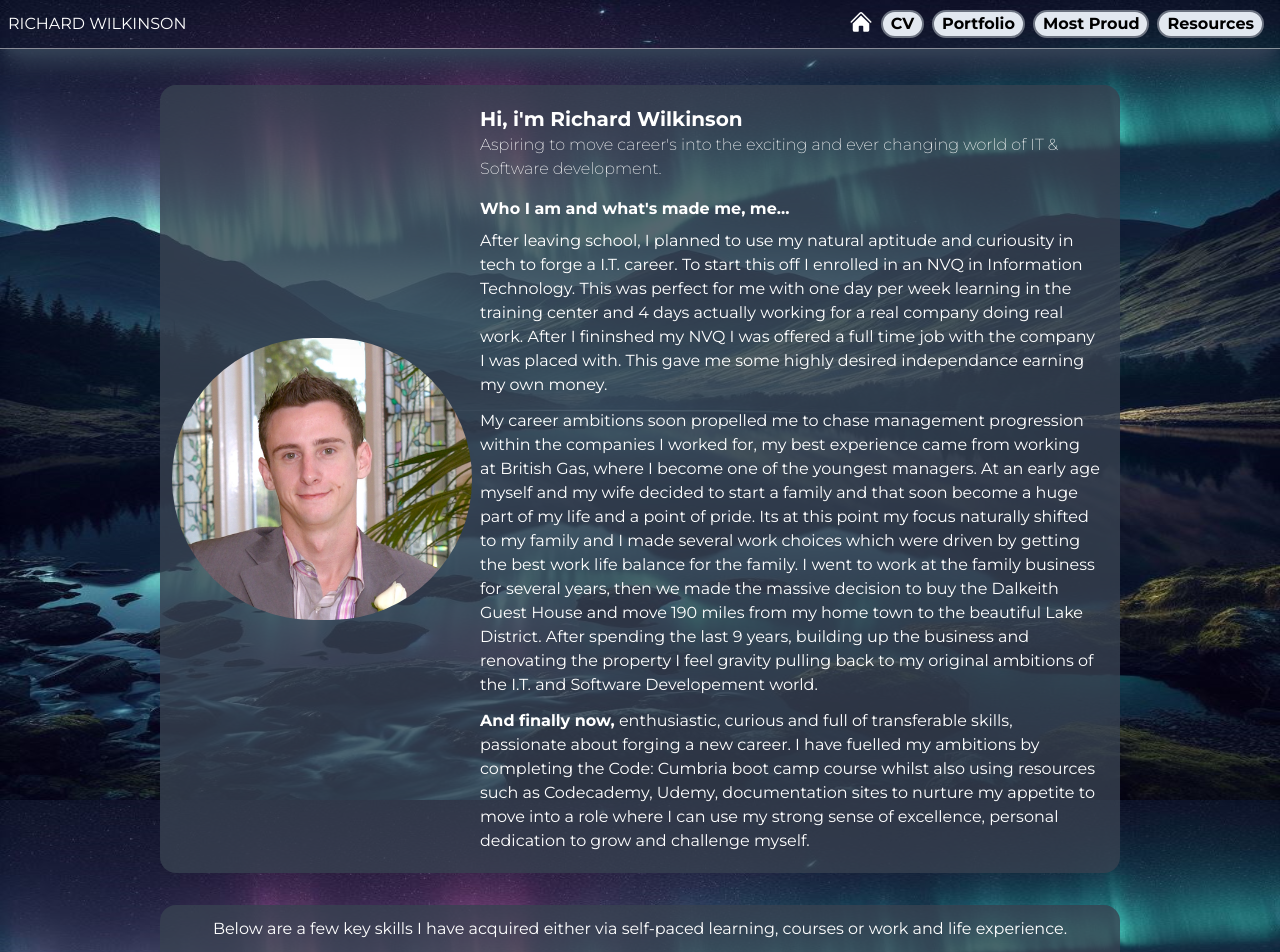
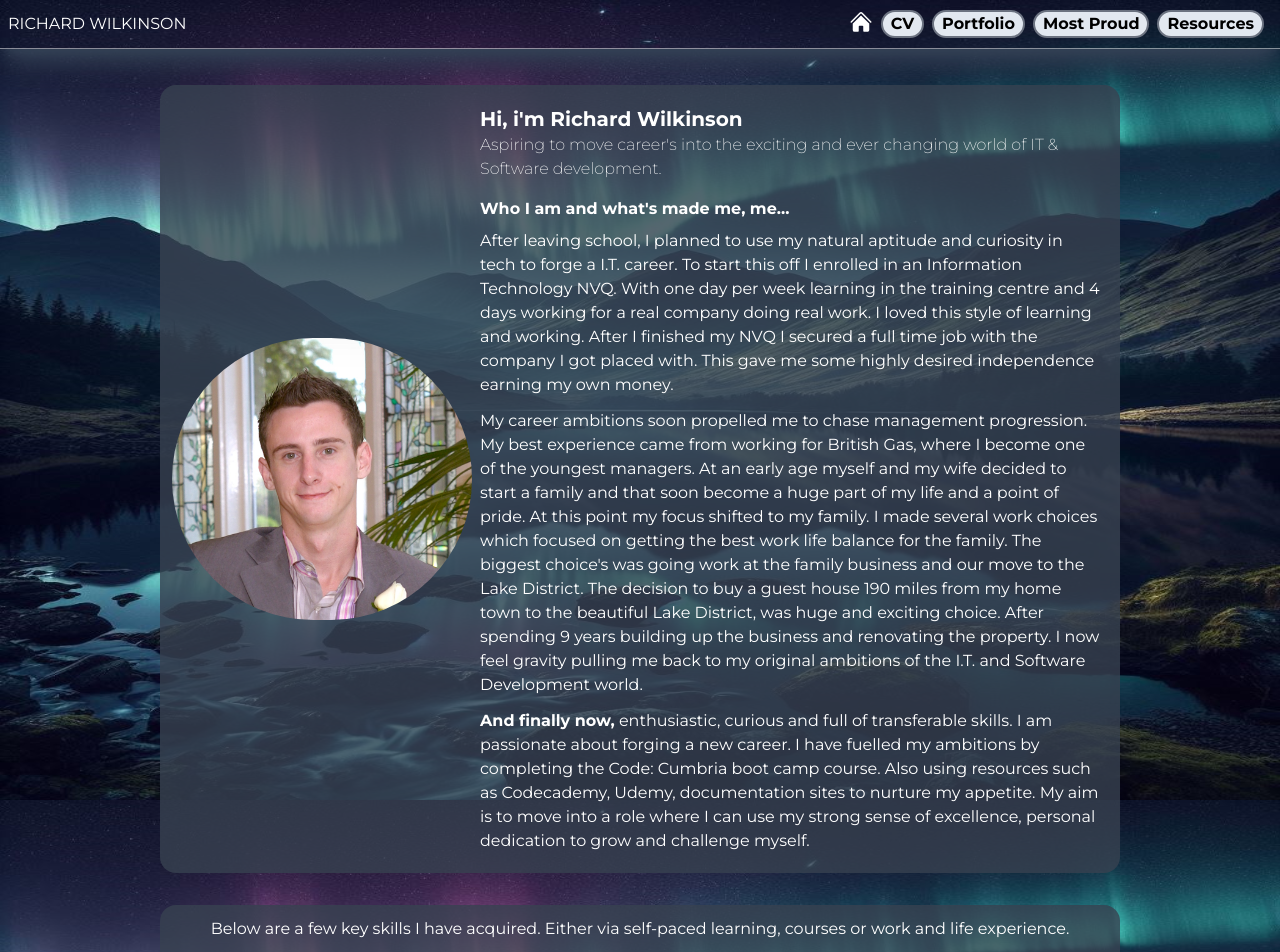
Before and after one commit to RichWilk1283/my-online-cv, a Next.js app: page / in a window 1280 px wide. Shown: the top 952 px of the page. Built offline with nearby package versions, Linux system fonts and the light colour scheme.

Commit message:
Updated wording on the profile and skills component

```diff
--- a/components/mainpage/Profile.tsx
+++ b/components/mainpage/Profile.tsx
@@ -25,38 +25,37 @@ function Profile() {
           </h4>
           <p className="mb-3">
             After leaving school, I planned to use my natural aptitude and
-            curiousity in tech to forge a I.T. career. To start this off I
-            enrolled in an NVQ in Information Technology. This was perfect for
-            me with one day per week learning in the training center and 4 days
-            actually working for a real company doing real work. After I
-            fininshed my NVQ I was offered a full time job with the company I
-            was placed with. This gave me some highly desired independance
+            curiosity in tech to forge a I.T. career. To start this off I
+            enrolled in an Information Technology NVQ. With one day per week
+            learning in the training centre and 4 days working for a real
+            company doing real work. I loved this style of learning and working.
+            After I finished my NVQ I secured a full time job with the company I
+            got placed with. This gave me some highly desired independence
             earning my own money.
           </p>
           <p className="mb-3">
             My career ambitions soon propelled me to chase management
-            progression within the companies I worked for, my best experience
-            came from working at British Gas, where I become one of the youngest
-            managers. At an early age myself and my wife decided to start a
-            family and that soon become a huge part of my life and a point of
-            pride. Its at this point my focus naturally shifted to my family and
-            I made several work choices which were driven by getting the best
-            work life balance for the family. I went to work at the family
-            business for several years, then we made the massive decision to buy
-            the Dalkeith Guest House and move 190 miles from my home town to the
-            beautiful Lake District. After spending the last 9 years, building
-            up the business and renovating the property I feel gravity pulling
-            back to my original ambitions of the I.T. and Software Developement
-            world.
+            progression. My best experience came from working for British Gas,
+            where I become one of the youngest managers. At an early age myself
+            and my wife decided to start a family and that soon become a huge
+            part of my life and a point of pride. At this point my focus shifted
+            to my family. I made several work choices which focused on getting
+            the best work life balance for the family. The biggest choice's was
+            going work at the family business and our move to the Lake District.
+            The decision to buy a guest house 190 miles from my home town to the
+            beautiful Lake District, was huge and exciting choice. After
+            spending 9 years building up the business and renovating the
+            property. I now feel gravity pulling me back to my original
+            ambitions of the I.T. and Software Development world.
           </p>
           <p>
             <span className="font-bold">And finally now,</span> enthusiastic,
-            curious and full of transferable skills, passionate about forging a
-            new career. I have fuelled my ambitions by completing the Code:
-            Cumbria boot camp course whilst also using resources such as
-            Codecademy, Udemy, documentation sites to nurture my appetite to
-            move into a role where I can use my strong sense of excellence,
-            personal dedication to grow and challenge myself.
+            curious and full of transferable skills. I am passionate about
+            forging a new career. I have fuelled my ambitions by completing the
+            Code: Cumbria boot camp course. Also using resources such as
+            Codecademy, Udemy, documentation sites to nurture my appetite. My
+            aim is to move into a role where I can use my strong sense of
+            excellence, personal dedication to grow and challenge myself.
           </p>
         </div>
       </section>
--- a/components/mainpage/Skills.tsx
+++ b/components/mainpage/Skills.tsx
@@ -6,7 +6,7 @@ function Skills() {
       <section className="main-section">
         <div className="flex flex-col w-full">
           <p className="text-center">
-            Below are a few key skills I have acquired either via self-paced
+            Below are a few key skills I have acquired. Either via self-paced
             learning, courses or work and life experience.
           </p>
           <div className="flex flex-col md:grid md:grid-cols-2 text-center my-4 gap-3">
```
